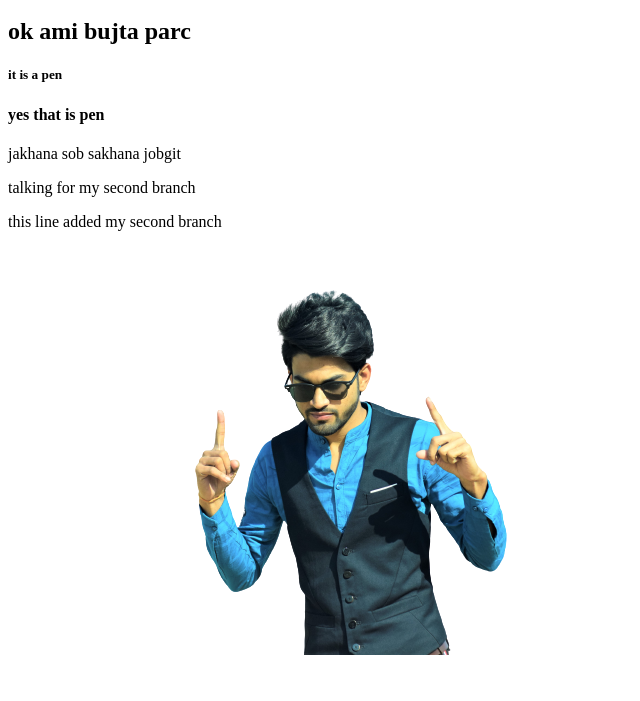
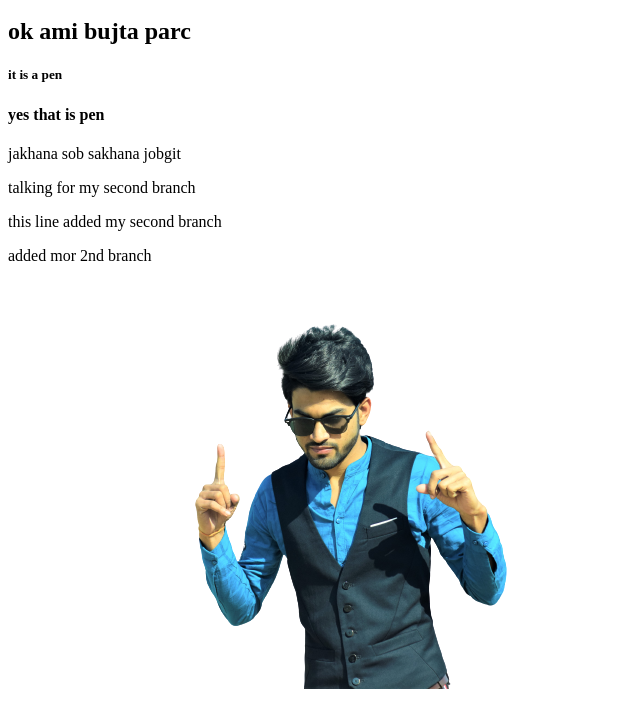
Before and after one commit to SagorBhadro/new-website-2, a plain HTML site: page index.html in a window 1280 px wide. Shown: the part 120-821 px from the top of the page, without its empty margins (0-640 px from the left). Before the commit the page ends 800 px from the top, so only its background shows below. Drawn offline with Linux system fonts and the light colour scheme.

Commit message:
adding more cod

```diff
--- a/index.html
+++ b/index.html
@@ -14,5 +14,6 @@
     <p>jakhana sob sakhana jobgit</p>
     <p>talking for my second branch</p>
     <p>this line added my second branch</p>
+    <p>added mor  2nd branch</p>
     <img src="sagor.png" alt="My pic">
 </body>
```
